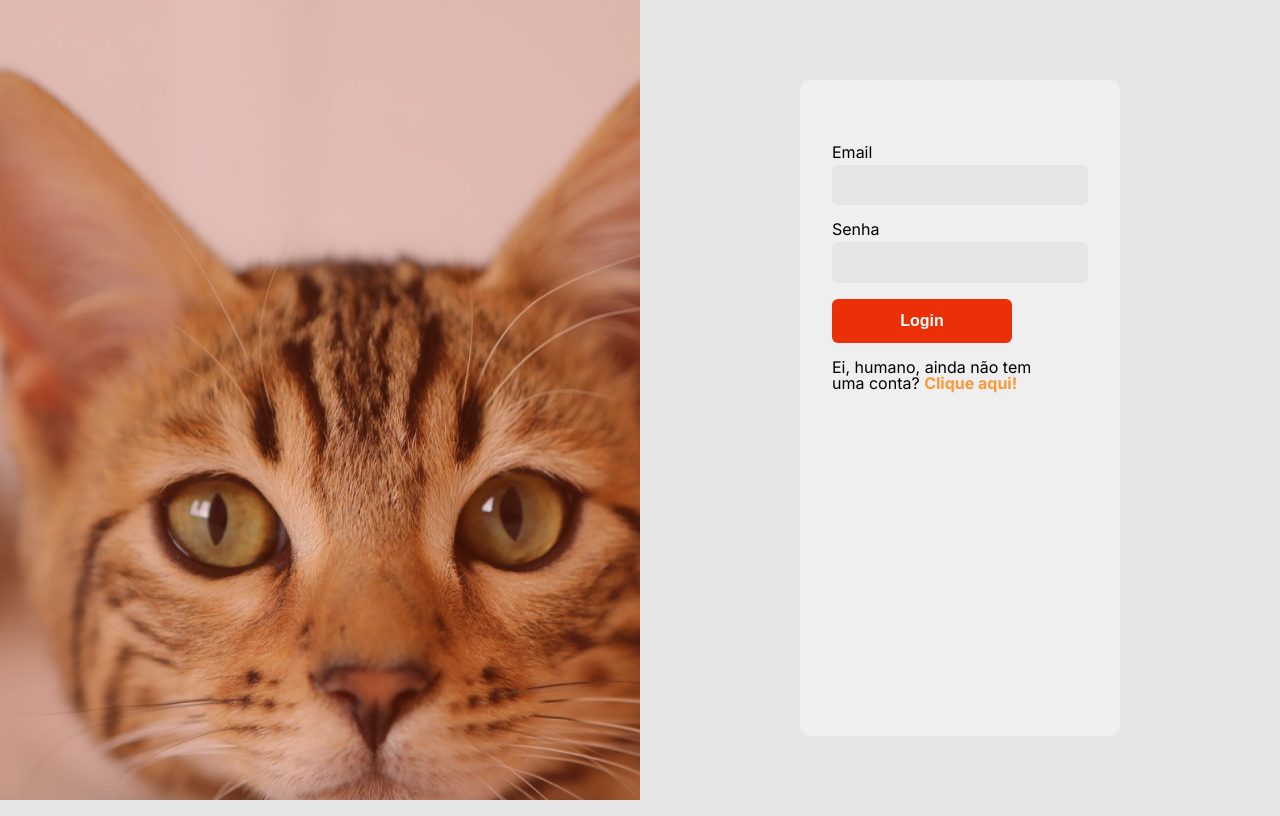
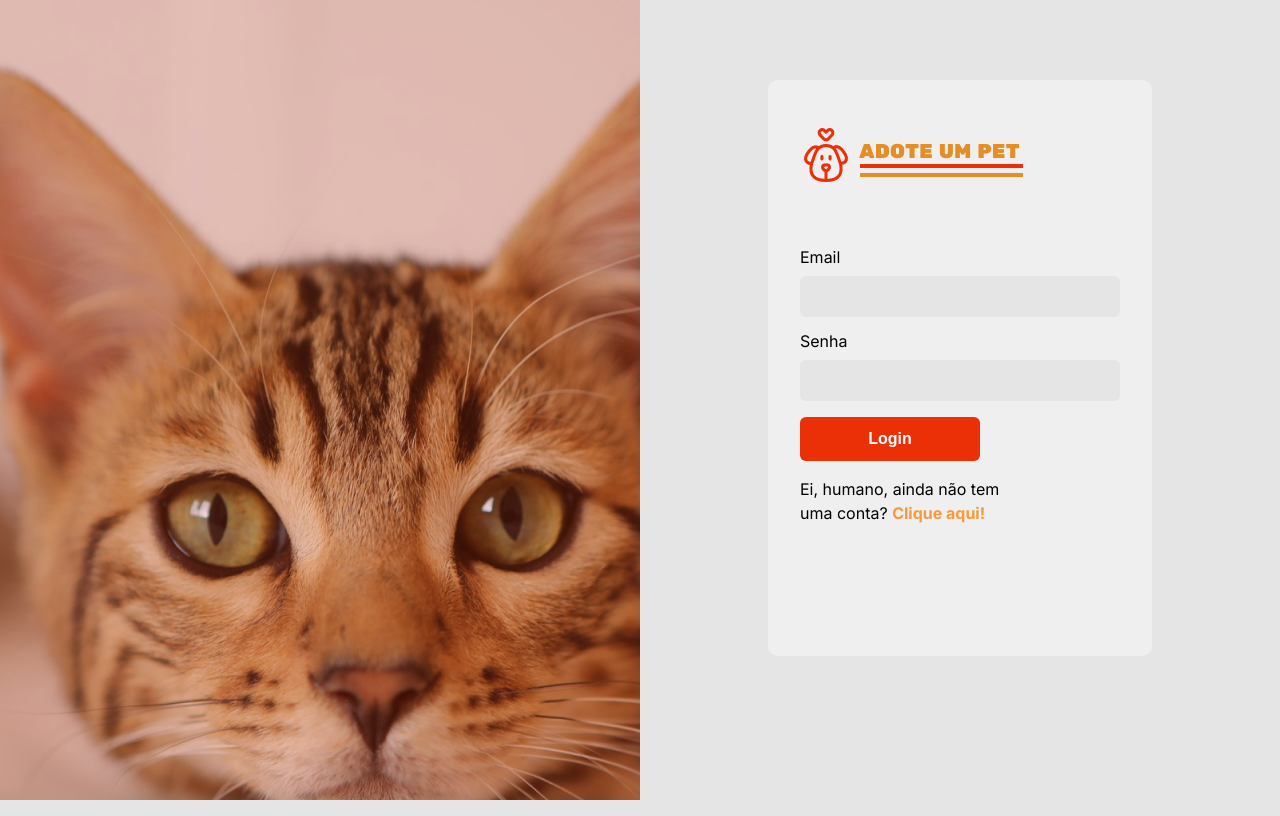
Before and after one commit to uitalorss/adote-um-pet, a plain HTML site: page index.html in a window 1280 px wide. Drawn offline with Linux system fonts and the light colour scheme.

Commit message:
ajustes de estilização e inserção da logo

```diff
--- a/assets/css/_login.scss
+++ b/assets/css/_login.scss
@@ -8,16 +8,18 @@
   .form{
     .form-login{
       margin: 5rem auto;
-      width: 40%;
-      height: 560px;
+      width: 50%;
+      height: 480px;
       padding: 3rem 2rem;
       background: $background-box;
       border-radius: .625rem;
-
+      img{
+        margin-bottom: 3rem;
+      }
       .input{
         margin: 1rem 0;
         display: grid;
-        gap: 0.3rem 0;
+        gap: 0.7rem 0;
         input{
           padding: 0.8rem;
           border: none;
@@ -41,7 +43,8 @@
 
       small{
         display: block;
-        width: 80%;
+        width: 70%;
+        line-height: 1.5rem;
         strong{
           color: $carrot-orange;
           font-weight: 700;
--- a/index.html
+++ b/index.html
@@ -17,6 +17,7 @@
     <section class="ilustration"></section>
     <div class="form">
       <div class="form-login">
+        <img src="assets/img/logo-adote-um-pet.png" alt="">
         <div class="input">
           <label for="">Email</label>
           <input type="text">
```
Also changed, not shown: assets/css/main.css, assets/img/logo-adote-um-pet.png (added), 1 other file.
